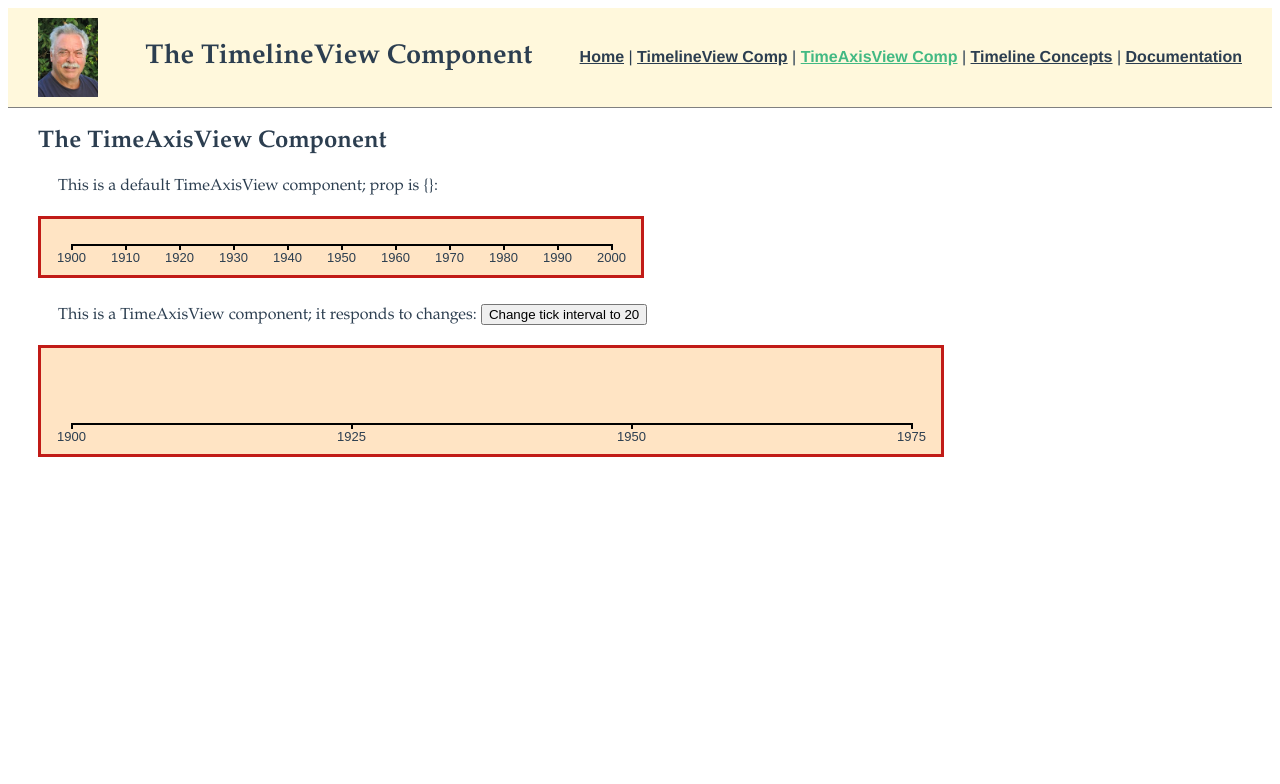
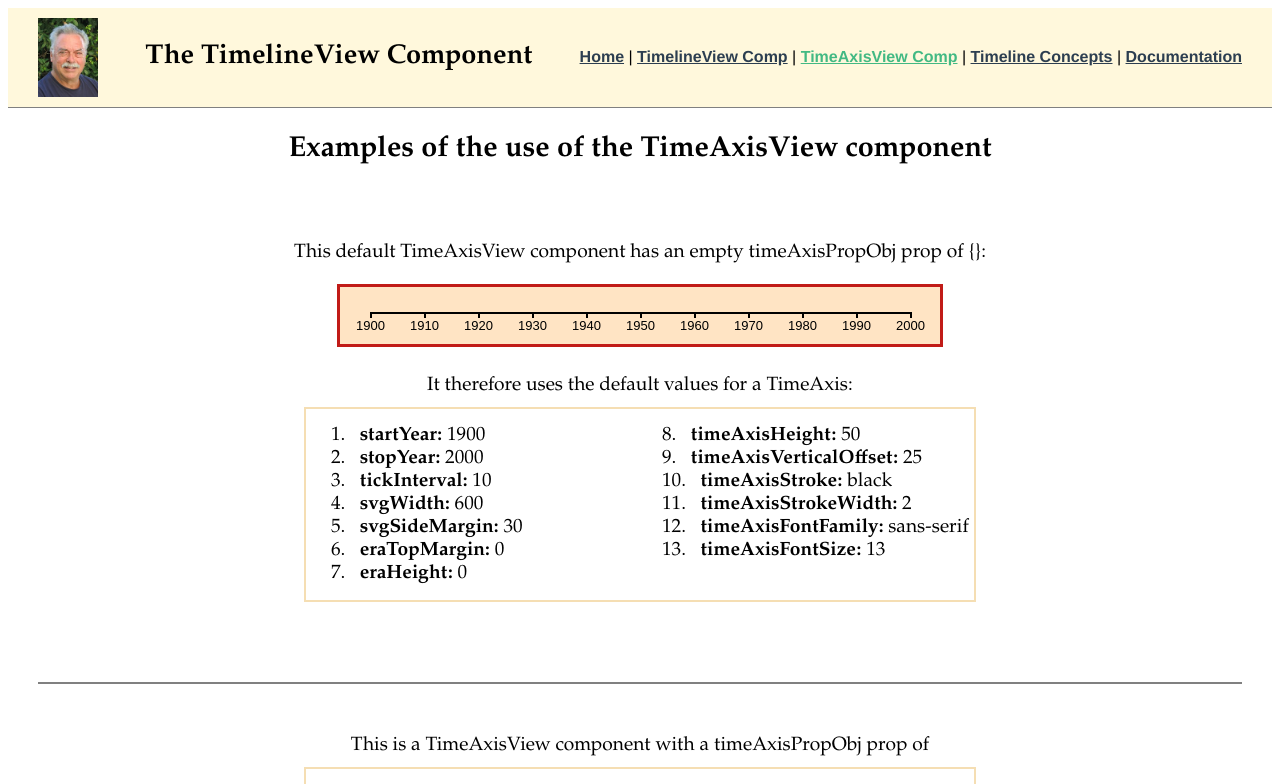
Before and after one commit to bruml2/timelineviewcomp, a Vue app: page /timeAxis in a window 1280 px wide. Shown: the top 784 px of the page. Built offline with nearby package versions, Linux system fonts and the light colour scheme.

Commit message:
beginning fix to TimeAxis defaults

```diff
--- a/src/App.vue
+++ b/src/App.vue
@@ -26,8 +26,7 @@
   font-family: Palatino, "New Times Roman", Times, serif;
   -webkit-font-smoothing: antialiased;
   -moz-osx-font-smoothing: grayscale;
-  /* text-align: center; */
-  color: #2c3e50;
+  /* color: #2c3e50; */
 }
 #app-nav {
   font-family: Avenir, Helvetica, Arial, sans-serif;
--- a/src/assets/builddate.js
+++ b/src/assets/builddate.js
@@ -1 +1 @@
-export const builddate = "Sat Mar 28 2020 - 16:08:44"
+export const builddate = "Sat Mar 28 2020 - 17:33:29"
--- a/src/components/TimeAxisView.vue
+++ b/src/components/TimeAxisView.vue
@@ -30,6 +30,7 @@ export default {
   data() {
     return {
       rootEl: undefined,
+      // any changes must also be in TimeAxis.vue view;
       timeAxisObj: {
         startYear: 1900,
         stopYear: 2000,
--- a/src/views/TimeAxis.vue
+++ b/src/views/TimeAxis.vue
@@ -1,14 +1,35 @@
 <template>
   <div class="timeAxis">
-    <h2>The TimeAxisView Component</h2>
+    <h2>Examples of the use of the TimeAxisView component</h2>
     <div class="timeAxisView">
-      <div class="desc">This is a default TimeAxisView component; prop is {}: </div>
+      <div class="desc">This default TimeAxisView component has an empty timeAxisPropObj prop of {}: </div>
       <!-- must bind to signal that value is JS not a string -->
       <TimeAxisView viewID="timeAxisA" :time-axis-prop-obj="{}"/>
+      <div class="desc">
+        It therefore uses the default values for a TimeAxis:
+        <div class="props">
+          <ul>
+            <li v-for="(value, prop, idx) in timeAxisDefaults" :key="idx">
+              {{ idx+1 }}. &nbsp; <b>{{ prop }}:</b> {{ value }}
+            </li>
+          </ul>
+        </div>
+
+      </div>
     </div>
 
     <div class="timeAxisView">
-      <div class="desc">This is a TimeAxisView component; it responds to changes:
+      <div class="desc">This is a TimeAxisView component with a timeAxisPropObj prop of<br />
+        <div class="props">
+          <ul>
+            <li v-for="(value, prop, idx) in timeAxisViewProps" :key="idx">
+              {{ idx+1 }}. &nbsp; <b>{{ prop }}:</b> {{ value }}
+            </li>
+          </ul>
+        </div>
+
+
+      It responds to changes made in the parent:
         <button v-show="nextTickInterval" @click="changeTickInterval">Change tick interval to {{nextTickInterval}}</button>
       </div>
       <TimeAxisView viewID="timeAxisB" :time-axis-prop-obj="timeAxisViewProps"/>
@@ -27,6 +48,8 @@ export default {
   },
   data() {
     return {
+      changeTickDecrement: 5,
+      nextTickInterval: 20,
       timeAxisViewProps: {
         startYear: 1900,
         stopYear: 1975,
@@ -37,8 +60,21 @@ export default {
         // default is 25; increase by add'l timeAxisHeight;
         timeAxisVerticalOffset: 75
       },
-      changeTickDecrement: 5,
-      nextTickInterval: 20
+      timeAxisDefaults: {
+        startYear: 1900,
+        stopYear: 2000,
+        tickInterval: 10,
+        svgWidth: 600,
+        svgSideMargin: 30,
+        eraTopMargin: 0,
+        eraHeight: 0,
+        timeAxisHeight: 50,
+        timeAxisVerticalOffset: 25,
+        timeAxisStroke: "black",
+        timeAxisStrokeWidth: 2,
+        timeAxisFontFamily: "sans-serif",
+        timeAxisFontSize: 13
+      }
     }
   },
   methods: {
@@ -52,12 +88,30 @@ export default {
 
 <style scoped>
 .timeAxis {
-  margin: 5px 30px;
+  margin: 10px 30px;
+  text-align: center;
+  font-size: 1.2rem;
 }
-.home {
-  text-align: center;
+.timeAxisView {
+  padding-top: 30px;
+  padding-bottom: 60px;
+  border-bottom: 2px solid gray;
 }
-.desc {
-  margin: 20px;
+.props {
+  margin: 10px auto;
+  padding: 15px 0 15px 25px;
+  width: 42rem;
+  text-align: left;
+  columns: 2 auto;
+  border: 2px solid wheat;
+}
+.props ul {
+  margin: 0;
+  padding: 0;
+  list-style-type: none;
+}
+.desc button {
+  margin-left: 25px;
+  font-size: 1rem;
 }
 </style>
--- a/src/views/Timeline.vue
+++ b/src/views/Timeline.vue
@@ -1,5 +1,6 @@
 <template>
   <div class="timeline">
+    <h2>Examples of the use of the TimelineView component</h2>
     <div class="timelineView">
       <div class="desc">This is a default TimelineView component; timeline prop is {}: </div>
       <!-- must bind to signal that value is JS not a string -->
@@ -28,6 +29,7 @@ export default {
 
 <style>
 .timeline {
+  margin: 10px 30px;
   text-align: center;
 }
 .desc {
```
Also changed, not shown: 1 other file (tests, documents, lock files or other folders).
